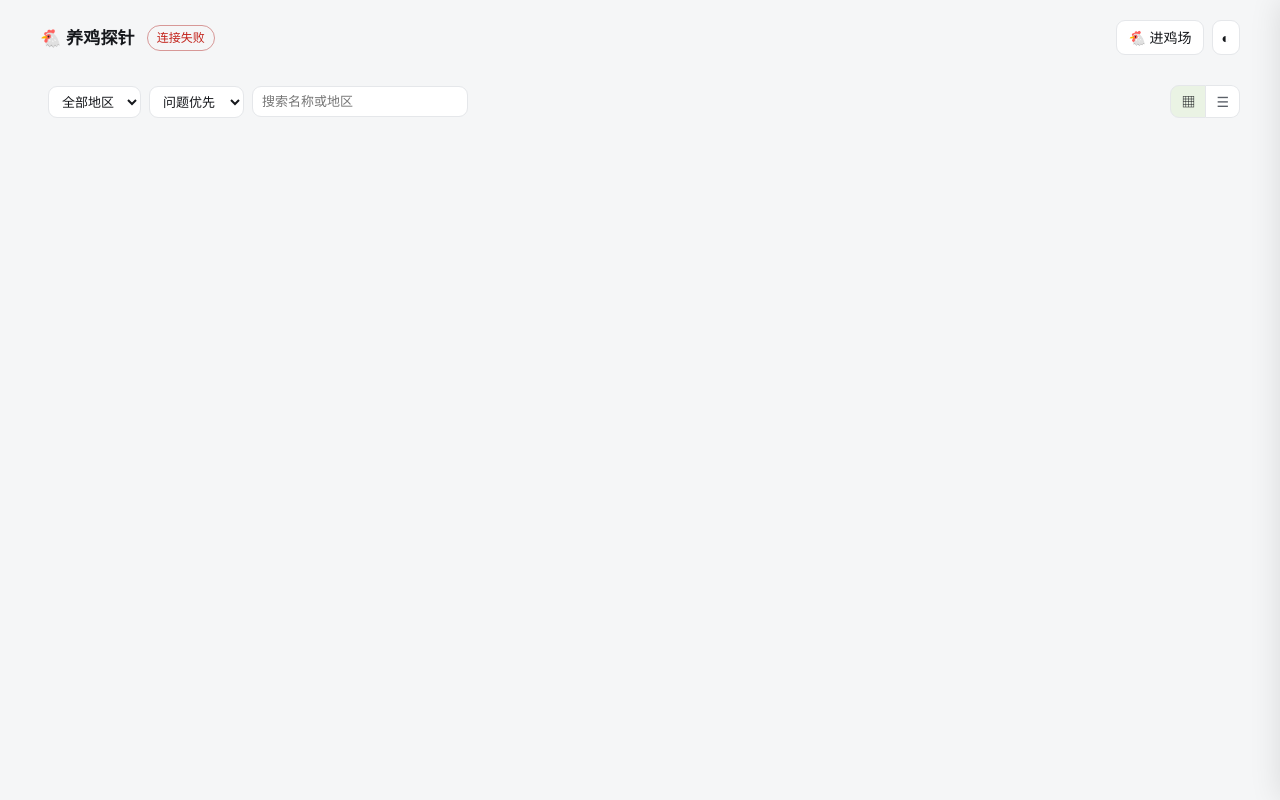
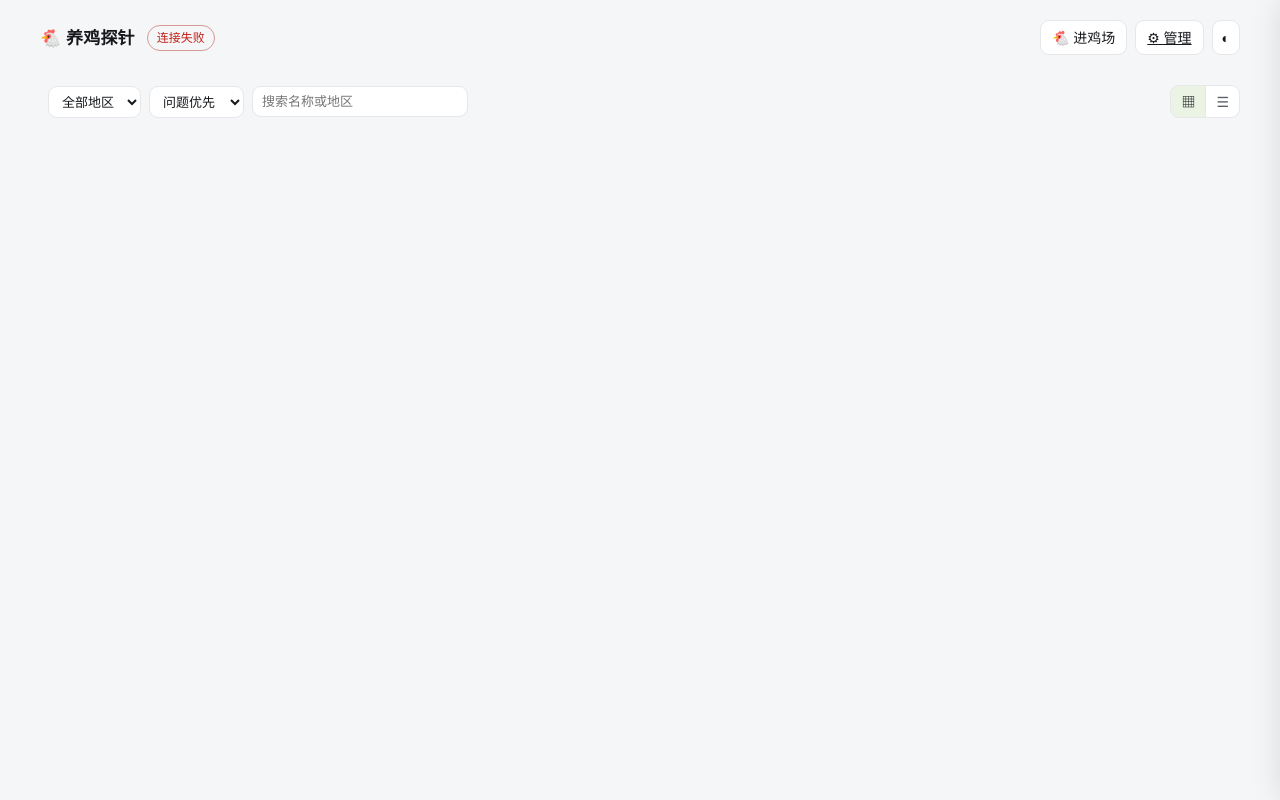
Before and after one commit to ipevel/chicken-probe, a website: page theme/index.html in a window 1280 px wide. Drawn offline with Linux system fonts and the light colour scheme; no server answers.

Commit message:
feat: 面板右上角新增「管理」入口，直达主控后台
原先右上角只有「进鸡场」和「亮/暗切换」，进后台要从浏览器地址栏
手敲 /admin。这里补一个「⚙ 管理」入口，放在进鸡场与明暗开关之间。

- 用 <a href="/admin" target="_blank"> 而不是 button + window.open：
  中键点击、右键「在新标签页打开」这些原生行为只有真链接才有
- rel="noopener noreferrer" 隔断 window.opener 反向控制
- 复用 .ghost 类，不新增 CSS：亮暗配色、hover、窄屏 44px 触摸区
  全部自动继承，与旁边两枚按钮视觉一致
- 目标同源，与面板数据链路（/api/*）和 config.js 的同源校验保持一致
- 不做设置开关，始终显示

```diff
--- a/theme/index.html
+++ b/theme/index.html
@@ -37,6 +37,11 @@
     <span id="conn" class="conn" title="数据连接状态">连接中</span>
     <div class="top-actions">
       <button id="farm-btn" class="ghost" type="button" title="走进 3D 鸡场，节点即鸡">🐔 进鸡场</button>
+      <!-- 用 <a target="_blank"> 而不是 button + window.open：中键/⌘点击、
+           右键「在新标签页打开」这些浏览器原生行为只有真链接才有，
+           而且 target="_blank" 会自动带上 rel="noopener" 的同源隔离效果。 -->
+      <a id="admin-btn" class="ghost" href="/admin" target="_blank" rel="noopener noreferrer"
+         title="打开探针主控的管理后台（新标签页）">⚙ 管理</a>
       <button id="theme-btn" class="ghost icon" type="button" title="亮/暗切换">◐</button>
     </div>
   </header>
```
